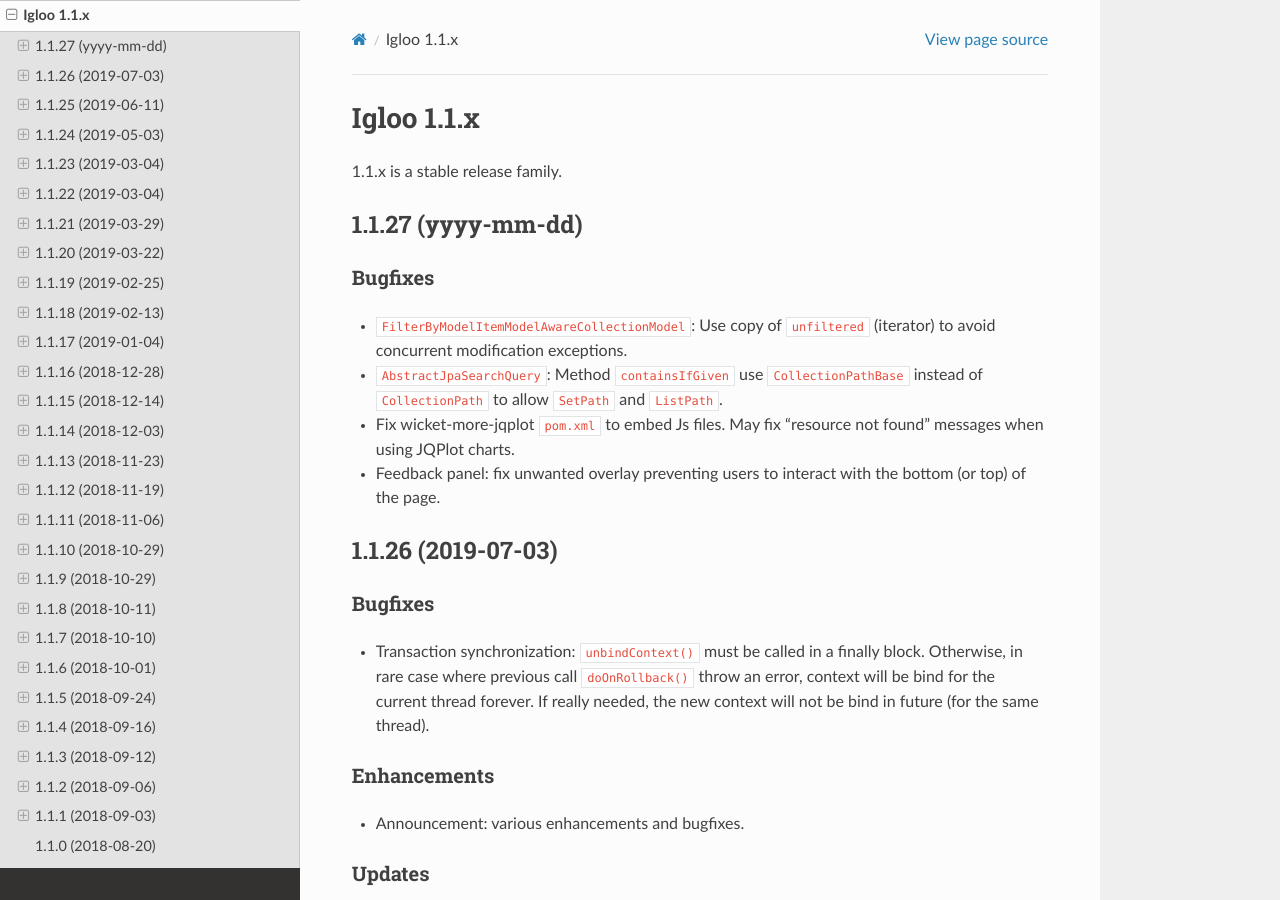
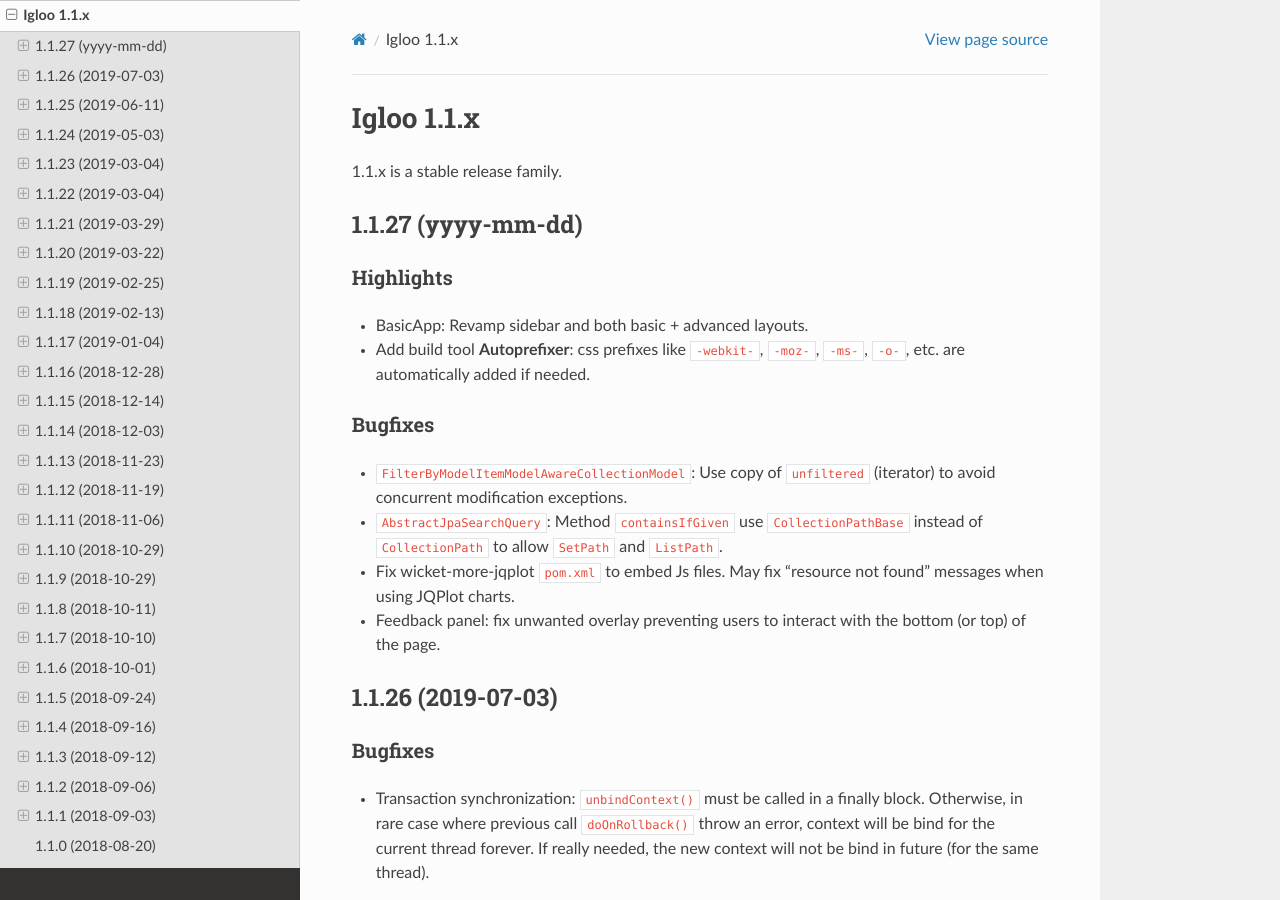
Before and after one commit to igloo-project/igloo-doc, a Sphinx documentation site: the page built from source/release-notes/1.1.x.rst, in a window 1280 px wide and 900 px high. Built offline with Sphinx 7.4.7 and the Read the Docs theme 2.0.0, drawn with Linux system fonts in a browser that asks for light colours.

Commit message:
1.1.27: update release notes

```diff
--- a/source/release-notes/1.1.x.rst
+++ b/source/release-notes/1.1.x.rst
@@ -8,6 +8,13 @@
 
 1.1.27 (yyyy-mm-dd)
 ###################
+
+Highlights
+**********
+
+* BasicApp: Revamp sidebar and both basic + advanced layouts.
+* Add build tool **Autoprefixer**: css prefixes like ``-webkit-``, ``-moz-``,
+  ``-ms-``, ``-o-``, etc. are automatically added if needed.
 
 Bugfixes
 ********
```
